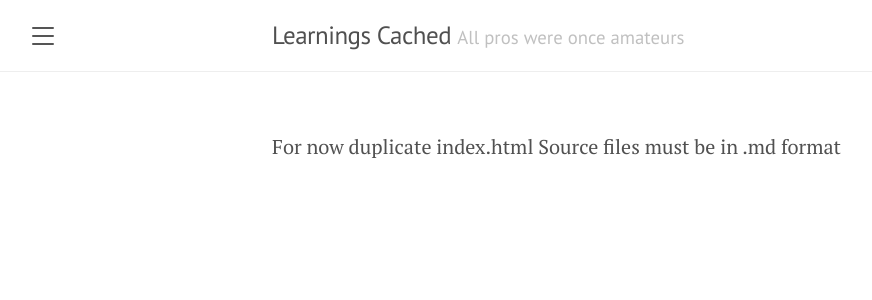
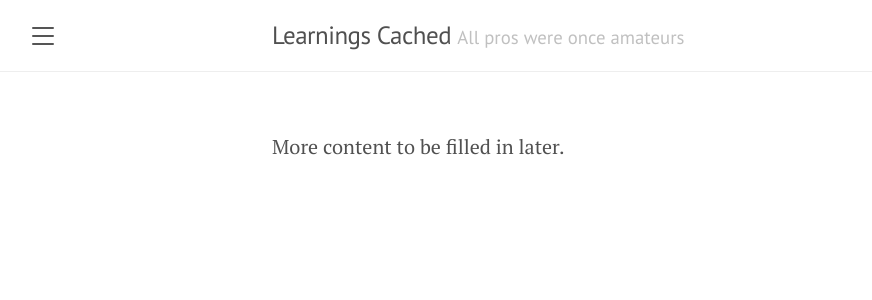
Before and after one commit to shhafiz/hello-world, a Jekyll site: the page built from about.md, in a window 1280 px wide. Shown: the top 300 px of the page, without its empty margins (8-880 px from the left). Built offline with Jekyll 4.4.1, drawn with Linux system fonts in a browser that asks for light colours; nearby versions of some CDN libraries.

```diff
--- a/about.md
+++ b/about.md
@@ -2,5 +2,4 @@
 layout: default
 title: Home
 ---
-For now duplicate index.html
-Source files must be in .md format
+More content to be filled in later.
--- a/index.html
+++ b/index.html
@@ -2,4 +2,4 @@
 layout: default
 title: Home
 ---
-This is the landing page
+Welcome to my portfolio. In future, I hope to showcase few interesting projects.
```
